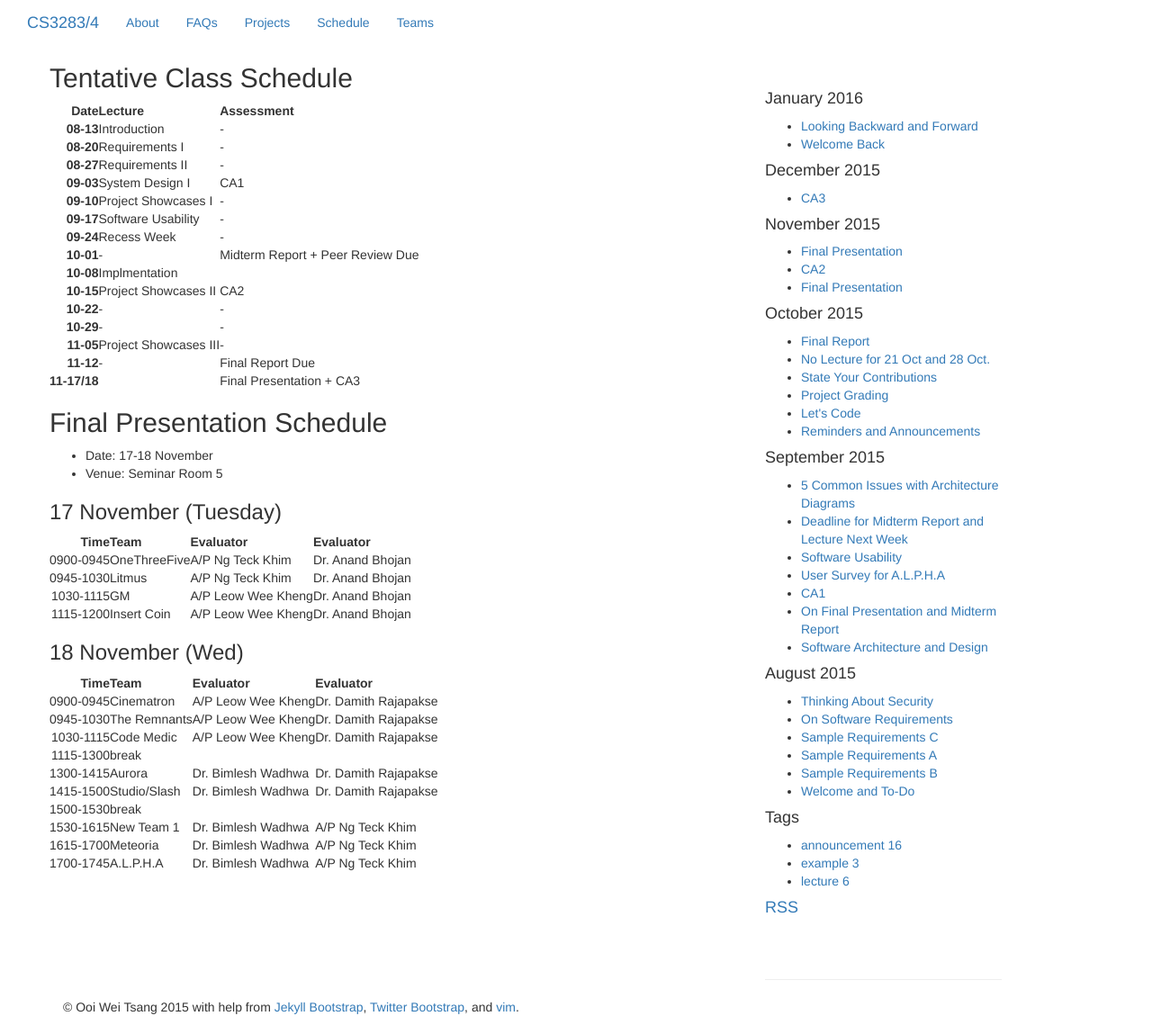
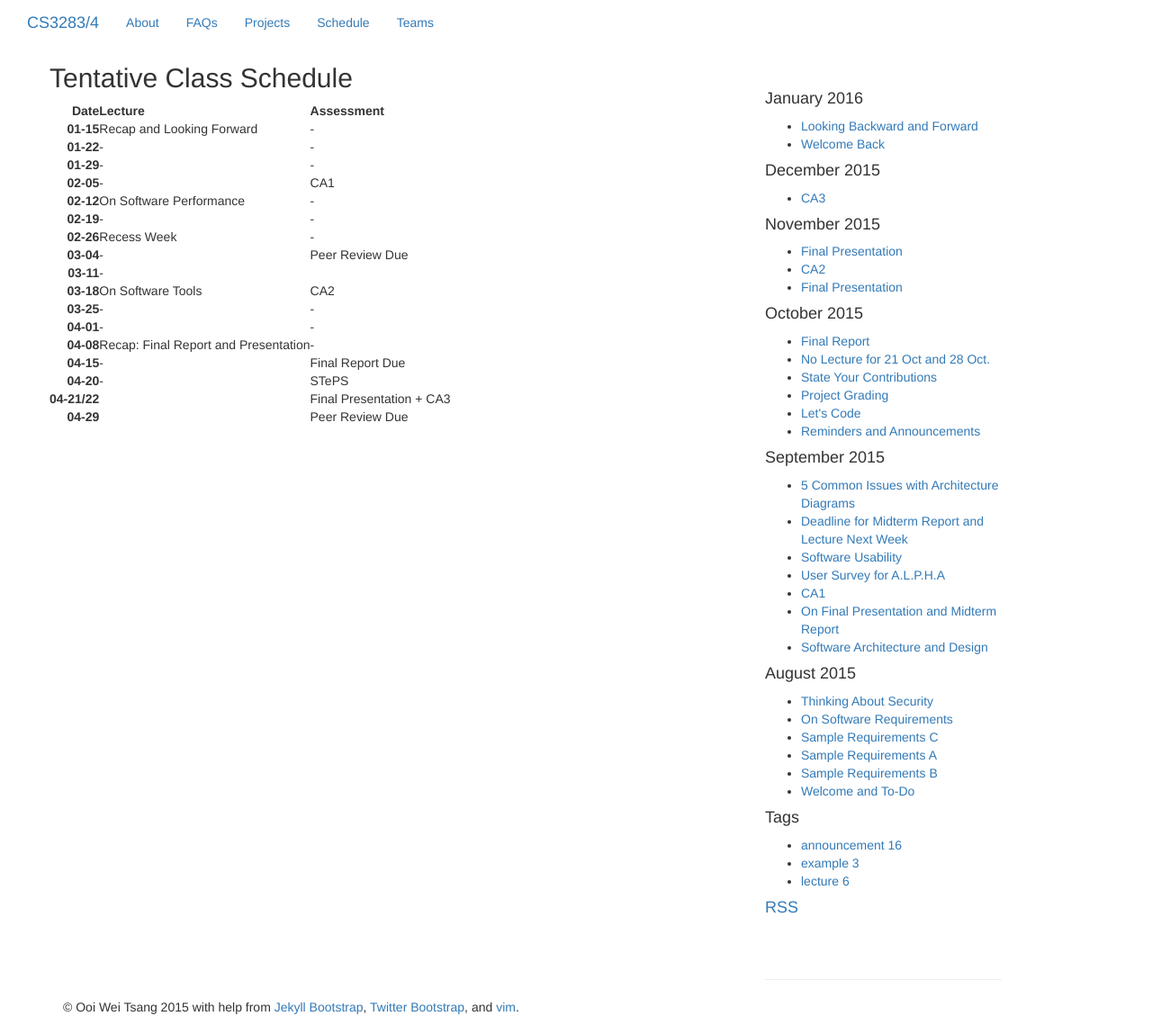
Before and after one commit to nus-mtp/1516, a Jekyll site: the page built from schedule.md, in a window 1280 px wide. Shown: the whole page at 90% size. Built offline with Jekyll 4.4.1, drawn with Linux system fonts in a browser that asks for light colours; nearby versions of some CDN libraries; library files that are not in the unit come from our copies; Markdown is read by kramdown in place of the engine named in the settings.

Commit message:
Updated to CS3284 Schedule

```diff
--- a/schedule.md
+++ b/schedule.md
@@ -8,48 +8,20 @@ group: navigation
 
 | Date | Lecture | Assessment |
 |-----:|:--------|:-----------|
-| **08-13** | Introduction | - |
-| **08-20** | Requirements I | -|
-| **08-27** | Requirements II | -|
-| **09-03** | System Design I | CA1 |
-| **09-10** | Project Showcases I | -|
-| **09-17** | Software Usability |- |
-| **09-24** | Recess Week |- |
-| **10-01** | - | Midterm Report + Peer Review Due |
-| **10-08** | Implmentation | |
-| **10-15** | Project Showcases II | CA2 |
-| **10-22** | - | - |
-| **10-29** | - | - |
-| **11-05** | Project Showcases III | - |
-| **11-12** | - | Final Report Due  |
-| **11-17/18** |  | Final Presentation + CA3 |
-
-## Final Presentation Schedule
-
-* Date: 17-18 November
-* Venue: Seminar Room 5
-
-
-### 17 November (Tuesday)
-
-| Time | Team | Evaluator | Evaluator |
-|-----:|:----------|:----------|:-----|
-| 0900-0945 | OneThreeFive | A/P Ng Teck Khim | Dr. Anand Bhojan |
-| 0945-1030 | Litmus | A/P Ng Teck Khim | Dr. Anand Bhojan |
-| 1030-1115 | GM | A/P Leow Wee Kheng | Dr. Anand Bhojan |
-| 1115-1200 | Insert Coin | A/P Leow Wee Kheng | Dr. Anand Bhojan |
-
-### 18 November (Wed)
-
-| Time | Team | Evaluator | Evaluator |
-|-----:|:----------|:----------|:-----|
-| 0900-0945 | Cinematron | A/P Leow Wee Kheng | Dr. Damith Rajapakse |
-| 0945-1030 | The Remnants | A/P Leow Wee Kheng | Dr. Damith Rajapakse |
-| 1030-1115 | Code Medic | A/P Leow Wee Kheng | Dr. Damith Rajapakse |
-| 1115-1300 | break |||
-| 1300-1415 | Aurora | Dr. Bimlesh Wadhwa | Dr. Damith Rajapakse |
-| 1415-1500 | Studio/Slash | Dr. Bimlesh Wadhwa | Dr. Damith Rajapakse |
-| 1500-1530 | break |||
-| 1530-1615 | New Team 1 | Dr. Bimlesh Wadhwa | A/P Ng Teck Khim|
-| 1615-1700 | Meteoria | Dr. Bimlesh Wadhwa | A/P Ng Teck Khim |
-| 1700-1745 | A.L.P.H.A | Dr. Bimlesh Wadhwa | A/P Ng Teck Khim |
+| **01-15** | Recap and Looking Forward | - |
+| **01-22** | - | -|
+| **01-29** | - | -|
+| **02-05** | - | CA1 |
+| **02-12** | On Software Performance | - |
+| **02-19** | - |- |
+| **02-26** | Recess Week |- |
+| **03-04** | - | Peer Review Due |
+| **03-11** | - | |
+| **03-18** | On Software Tools | CA2 |
+| **03-25** | - | - |
+| **04-01** | - | - |
+| **04-08** | Recap: Final Report and Presentation | - |
+| **04-15** | - | Final Report Due  |
+| **04-20** | - | STePS |
+| **04-21/22** |  | Final Presentation + CA3 |
+| **04-29** |  | Peer Review Due |
```
